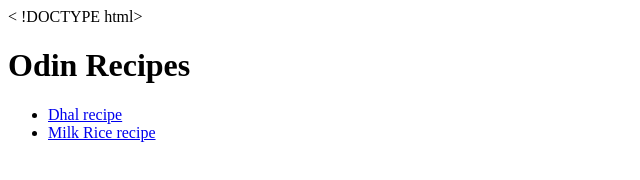
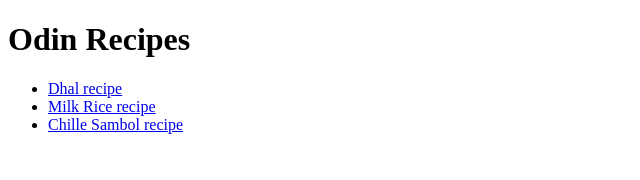
Before and after one commit to neelamanee1961/odin-recipes, a plain HTML site: page index.html in a window 1280 px wide. Shown: the whole page, without its empty margins (0-640 px from the left). Drawn offline with Linux system fonts and the light colour scheme.

Commit message:
Add index.html

```diff
--- a/index.html
+++ b/index.html
@@ -1,4 +1,4 @@
-< !DOCTYPE html>
+<!DOCTYPE html>
 <html>
 <head>
 </head>
@@ -7,6 +7,7 @@
 <ul><li>
 <a href="recipes/dhal_recipe2.html">Dhal recipe</a></li>
 <li><a href="recipes/milkrice_recipe.html">Milk Rice recipe</a></li>
+<li><a href="recipes/chilliesambol_recipe.html">Chille Sambol recipe</a></li>
 </ul>
 </body>
 </html>
```
